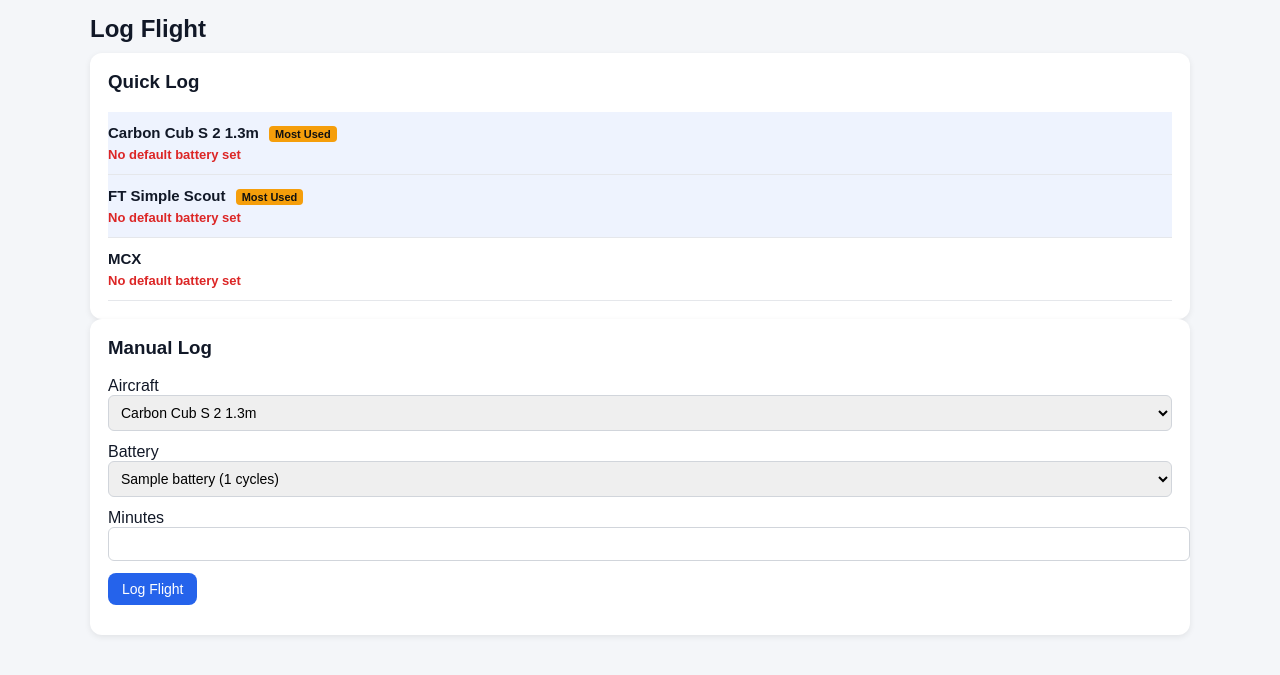
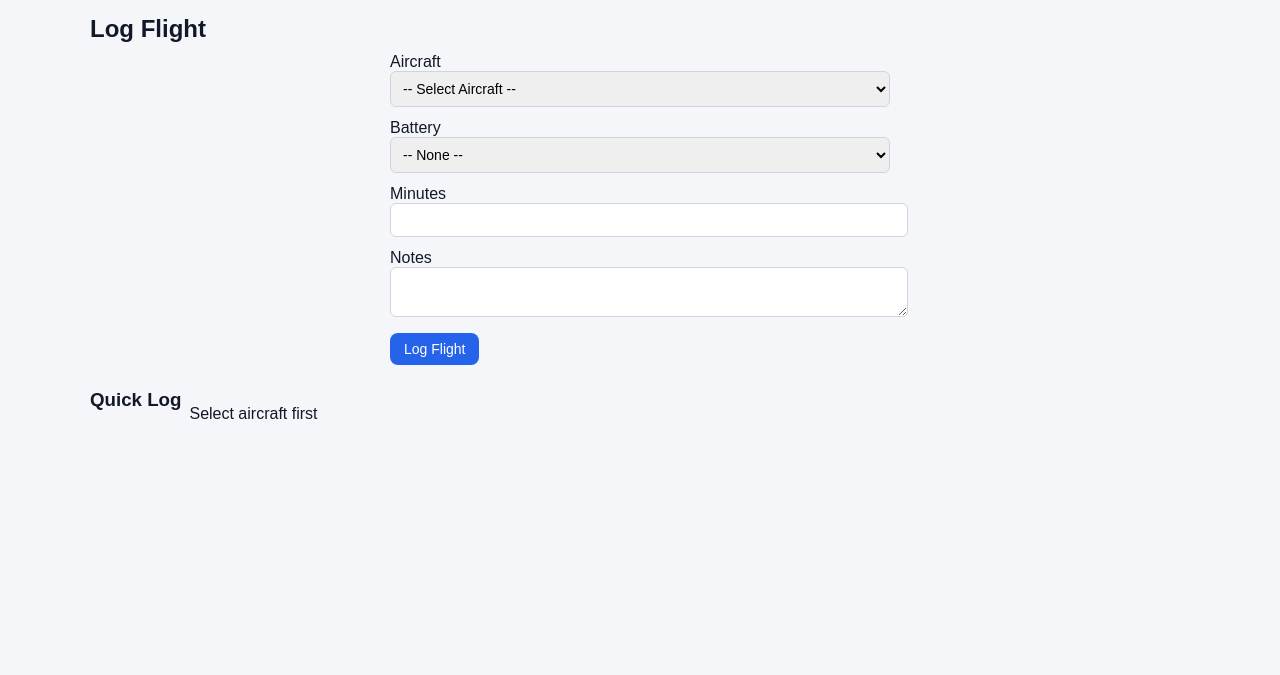
Before and after one commit to etiamsurgo/rc_inventory, a Flask app: page /log_flight in a window 1280 px wide. Shown: the part 91-766 px from the top of the page. Run offline with Flask 3, Linux system fonts and the light colour scheme; data comes from the database, SQL or seed files in the repository; tables that the repository leaves empty hold one stand-in row (values such as "Sample post").

Commit message:
Profile fix

```diff
--- a/app.py
+++ b/app.py
@@ -1,130 +1,117 @@
 from flask import Flask, render_template, request, redirect
-from database import get_db, init_db, process_flight
+from database import get_db
 
 app = Flask(__name__)
 
-init_db()
-
-
 @app.route("/")
 def home():
-
     db = get_db()
 
-    pilot = db.execute("SELECT * FROM pilot_profile LIMIT 1").fetchone()
-    if pilot is None:
-        pilot = {}
+    total_aircraft = db.execute("SELECT COUNT(*) FROM aircraft").fetchone()[0]
+    total_flights = db.execute("SELECT COUNT(*) FROM flights").fetchone()[0]
+    total_minutes = db.execute("SELECT SUM(minutes) FROM flights").fetchone()[0] or 0
 
-    aircraft_count = db.execute("SELECT COUNT(*) FROM aircraft").fetchone()[0]
-    item_count = db.execute("SELECT COUNT(*) FROM items").fetchone()[0]
-    flight_count = db.execute("SELECT COUNT(*) FROM flights").fetchone()[0]
-
-    batteries = db.execute("SELECT * FROM batteries").fetchall()
-
-    top_aircraft = db.execute("""
-        SELECT a.name, COALESCE(SUM(f.minutes),0) as total_minutes
-        FROM aircraft a
-        LEFT JOIN flights f ON a.id = f.aircraft_id
-        GROUP BY a.id
-        ORDER BY total_minutes DESC
-        LIMIT 1
-    """).fetchone()
+    pilot = db.execute("SELECT * FROM pilot_profile WHERE id=1").fetchone()
 
     return render_template(
         "home.html",
-        pilot=pilot,
-        aircraft_count=aircraft_count,
-        item_count=item_count,
-        flight_count=flight_count,
-        batteries=batteries,
-        top_aircraft=top_aircraft
+        total_aircraft=total_aircraft,
+        total_flights=total_flights,
+        total_minutes=total_minutes,
+        pilot=pilot
     )
-
-
-@app.route("/item/<int:item_id>")
-def item_detail(item_id):
-
-    db = get_db()
-
-    item = db.execute(
-        "SELECT * FROM items WHERE id = ?",
-        (item_id,)
-    ).fetchone()
-
-    return render_template("item_detail.html", item=item)
-
-
-@app.route("/profile", methods=["GET", "POST"])
-def profile():
-
-    db = get_db()
-
-    if request.method == "POST":
-
-        db.execute("DELETE FROM pilot_profile")
-
-        db.execute(
-            """INSERT INTO pilot_profile
-            (name, ama_number, ama_expiration, faa_number, faa_expiration)
-            VALUES (?,?,?,?,?)""",
-            (
-                request.form["name"],
-                request.form["ama_number"],
-                request.form["ama_expiration"],
-                request.form["faa_number"],
-                request.form["faa_expiration"]
-            )
-        )
-
-        db.commit()
-        return redirect("/")
-
-    pilot = db.execute("SELECT * FROM pilot_profile LIMIT 1").fetchone()
-
-    return render_template("profile.html", pilot=pilot)
-
 
 @app.route("/aircraft")
 def aircraft():
+    db = get_db()
+    aircraft = db.execute("""
+    SELECT a.*,
+           SUM(f.minutes) AS total_minutes,
+           COUNT(f.id) AS flight_count
+    FROM aircraft a
+    LEFT JOIN flights f ON a.id = f.aircraft_id
+    GROUP BY a.id
+    ORDER BY a.name
+    """).fetchall()
+    return render_template("aircraft.html", aircraft=aircraft)
 
+@app.route("/add_aircraft", methods=["GET", "POST"])
+def add_aircraft():
+    db = get_db()
+    batteries = db.execute("SELECT * FROM batteries ORDER BY name").fetchall()
+
+    if request.method == "POST":
+        manufacturer = request.form.get("manufacturer")
+        model = request.form.get("model")
+        name = request.form.get("name")
+        aircraft_type = request.form.get("type")
+        default_battery = request.form.get("default_battery")
+        notes = request.form.get("notes")
+
+        cursor = db.execute("""
+        INSERT INTO aircraft (manufacturer, model, name, type, default_battery_id, notes)
+        VALUES (?,?,?,?,?,?)
+        """, (
+            manufacturer,
+            model,
+            name,
+            aircraft_type,
+            default_battery if default_battery else None,
+            notes
+        ))
+
+        aircraft_id = cursor.lastrowid
+        usable_batteries = request.form.getlist("usable_batteries[]")
+
+        if default_battery and default_battery not in usable_batteries:
+            usable_batteries.append(default_battery)
+
+        for battery_id in usable_batteries:
+            db.execute("""
+            INSERT INTO aircraft_batteries (aircraft_id, battery_id)
+            VALUES (?,?)
+            """, (aircraft_id, battery_id))
+
+        db.commit()
+        return redirect("/aircraft")
+
+    return render_template("add_aircraft.html", batteries=batteries)
+
+@app.route("/aircraft/<int:aircraft_id>")
+def aircraft_detail(aircraft_id):
     db = get_db()
 
     aircraft = db.execute("""
-        SELECT a.*, b.name as battery_name
-        FROM aircraft a
-        LEFT JOIN batteries b ON a.default_battery_id = b.id
-    """).fetchall()
-
-    return render_template("aircraft.html", aircraft=aircraft)
-
-
-@app.route("/aircraft/<int:aircraft_id>")
-def aircraft_detail(aircraft_id):
-
-    db = get_db()
-
-    aircraft = db.execute("""
-        SELECT a.*, b.name as battery_name
-        FROM aircraft a
-        LEFT JOIN batteries b ON a.default_battery_id = b.id
-        WHERE a.id=?
+    SELECT a.*, b.name AS battery_name
+    FROM aircraft a
+    LEFT JOIN batteries b ON a.default_battery_id = b.id
+    WHERE a.id=?
     """, (aircraft_id,)).fetchone()
 
     flights = db.execute("""
-        SELECT f.*, b.name as battery_name
-        FROM flights f
-        LEFT JOIN batteries b ON f.battery_id = b.id
-        WHERE f.aircraft_id = ?
-        ORDER BY f.date DESC
+    SELECT f.*, b.name AS battery_name
+    FROM flights f
+    LEFT JOIN batteries b ON f.battery_id = b.id
+    WHERE aircraft_id=?
+    ORDER BY date DESC
     """, (aircraft_id,)).fetchall()
 
     compatible_batteries = db.execute("""
-        SELECT b.*
-        FROM batteries b
-        JOIN aircraft_batteries ab
-        ON b.id = ab.battery_id
-        WHERE ab.aircraft_id = ?
+    SELECT b.*
+    FROM batteries b
+    JOIN aircraft_batteries ab
+    ON b.id = ab.battery_id
+    WHERE ab.aircraft_id = ?
     """, (aircraft_id,)).fetchall()
+
+    total_minutes = db.execute("""
+    SELECT SUM(minutes)
+    FROM flights
+    WHERE aircraft_id=?
+    """, (aircraft_id,)).fetchone()[0] or 0
+
+    aircraft = dict(aircraft)
+    aircraft["total_minutes"] = total_minutes
 
     return render_template(
         "aircraft_detail.html",
@@ -133,161 +120,153 @@ def aircraft_detail(aircraft_id):
         compatible_batteries=compatible_batteries
     )
 
+@app.route("/log_flight", methods=["GET", "POST"])
+def log_flight():
+    db = get_db()
+    aircraft = db.execute("SELECT * FROM aircraft ORDER BY name").fetchall()
+    aircraft_id = request.args.get("aircraft") or request.form.get("aircraft")
 
-@app.route("/add_aircraft", methods=["GET", "POST"])
-def add_aircraft():
+    batteries = []
+    if aircraft_id:
+        batteries = db.execute("""
+        SELECT b.*
+        FROM batteries b
+        JOIN aircraft_batteries ab
+        ON b.id = ab.battery_id
+        WHERE ab.aircraft_id = ?
+        ORDER BY b.name
+        """, (aircraft_id,)).fetchall()
 
-    db = get_db()
-    batteries = db.execute("SELECT * FROM batteries").fetchall()
+    quick = request.args.get("quick")
+    if quick and aircraft_id:
+        db.execute("""
+        INSERT INTO flights (aircraft_id, minutes)
+        VALUES (?,?)
+        """, (aircraft_id, quick))
+        db.commit()
+        return redirect(f"/aircraft/{aircraft_id}")
 
     if request.method == "POST":
+        aircraft_id = request.form["aircraft"]
+        battery_id = request.form.get("battery")
+        minutes = request.form["minutes"]
+        notes = request.form.get("notes")
 
-        name = request.form["name"]
-        type = request.form["type"]
-        notes = request.form["notes"]
-        default_battery = request.form.get("default_battery")
+        db.execute("""
+        INSERT INTO flights (aircraft_id, battery_id, minutes, notes)
+        VALUES (?,?,?,?)
+        """, (
+            aircraft_id,
+            battery_id if battery_id else None,
+            minutes,
+            notes
+        ))
 
-        usable_batteries = request.form.getlist("usable_batteries[]")
-
-        if default_battery and default_battery not in usable_batteries:
-            usable_batteries.append(default_battery)
-
-        cursor = db.execute(
-            """
-            INSERT INTO aircraft (name, type, notes, default_battery_id)
-            VALUES (?, ?, ?, ?)
-            """,
-            (
-                name,
-                type,
-                notes,
-                default_battery if default_battery else None
-            )
-        )
-
-        aircraft_id = cursor.lastrowid
-
-        for battery_id in usable_batteries:
-            db.execute(
-                "INSERT INTO aircraft_batteries (aircraft_id, battery_id) VALUES (?, ?)",
-                (aircraft_id, battery_id)
-            )
-
+        if battery_id:
+            db.execute("UPDATE batteries SET cycles = cycles + 1 WHERE id=?", (battery_id,))
         db.commit()
-
-        return redirect("/aircraft")
-
-    return render_template("add_aircraft.html", batteries=batteries)
-
-
-@app.route("/items")
-def items():
-
-    db = get_db()
-    items = db.execute("SELECT * FROM items").fetchall()
-
-    return render_template("items.html", items=items)
-
-
-@app.route("/add_item", methods=["GET", "POST"])
-def add_item():
-
-    db = get_db()
-
-    if request.method == "POST":
-
-        db.execute(
-            "INSERT INTO items (name,category,brand,model,serial,notes) VALUES (?,?,?,?,?,?)",
-            (
-                request.form["name"],
-                request.form["category"],
-                request.form["brand"],
-                request.form["model"],
-                request.form["serial"],
-                request.form["notes"]
-            )
-        )
-
-        db.commit()
-        return redirect("/items")
-
-    return render_template("add_item.html")
-
-
-@app.route("/log_flight", methods=["GET", "POST"])
-def log_flight():
-
-    db = get_db()
-
-    aircraft = db.execute("""
-        SELECT a.*,
-        COALESCE(SUM(f.minutes),0) as total_minutes
-        FROM aircraft a
-        LEFT JOIN flights f ON a.id = f.aircraft_id
-        GROUP BY a.id
-        ORDER BY total_minutes DESC
-    """).fetchall()
-
-    batteries = db.execute("SELECT * FROM batteries").fetchall()
-
-    quick_minutes = request.args.get("quick")
-    aircraft_id = request.args.get("aircraft")
-
-    if quick_minutes and aircraft_id:
-
-        a = db.execute(
-            "SELECT * FROM aircraft WHERE id=?",
-            (aircraft_id,)
-        ).fetchone()
-
-        if a and a["default_battery_id"]:
-
-            minutes = int(quick_minutes)
-
-            process_flight(a["id"], a["default_battery_id"], minutes)
-
-            return redirect("/log_flight")
-
-    if request.method == "POST":
-
-        aircraft_id = request.form["aircraft"]
-        battery_id = request.form.get("battery") or None
-        minutes = int(request.form["minutes"])
-
-        process_flight(aircraft_id, battery_id, minutes)
-
-        return redirect("/log_flight")
+        return redirect("/")
 
     return render_template(
         "log_flight.html",
         aircraft=aircraft,
-        batteries=batteries
+        batteries=batteries,
+        selected_aircraft=aircraft_id
     )
 
+@app.route("/items")
+def items():
+    db = get_db()
+    items = db.execute("SELECT * FROM items ORDER BY category,name").fetchall()
+    return render_template("items.html", items=items)
+
+@app.route("/add_item", methods=["GET", "POST"])
+def add_item():
+    db = get_db()
+    if request.method == "POST":
+        db.execute("""
+        INSERT INTO items (name, category, brand, model, serial, notes)
+        VALUES (?,?,?,?,?,?)
+        """, (
+            request.form["name"],
+            request.form["category"],
+            request.form["brand"],
+            request.form["model"],
+            request.form["serial"],
+            request.form["notes"]
+        ))
+        db.commit()
+        return redirect("/items")
+    return render_template("add_item.html")
+
+@app.route("/item/<int:item_id>")
+def item_detail(item_id):
+    db = get_db()
+    item = db.execute("SELECT * FROM items WHERE id=?", (item_id,)).fetchone()
+    return render_template("item_detail.html", item=item)
 
 @app.route("/analytics")
 def analytics():
+    db = get_db()
+    flights = db.execute("""
+    SELECT date, COUNT(*) as flights
+    FROM flights
+    GROUP BY date
+    ORDER BY date
+    """).fetchall()
 
-    db = get_db()
-
-    batteries = db.execute("SELECT name,cycles FROM batteries").fetchall()
-
-    aircraft = db.execute("""
-        SELECT aircraft.name,
-        SUM(flights.minutes) as minutes
-        FROM flights
-        JOIN aircraft ON flights.aircraft_id=aircraft.id
-        GROUP BY aircraft.id
+    aircraft_usage = db.execute("""
+    SELECT a.name, COUNT(f.id) as flights
+    FROM aircraft a
+    LEFT JOIN flights f
+    ON a.id = f.aircraft_id
+    GROUP BY a.name
     """).fetchall()
 
     return render_template(
         "analytics.html",
-        battery_labels=[b["name"] for b in batteries],
-        battery_cycles=[b["cycles"] for b in batteries],
-        aircraft_labels=[a["name"] for a in aircraft],
-        aircraft_minutes=[a["minutes"] for a in aircraft]
+        flights=flights,
+        aircraft_usage=aircraft_usage
     )
 
+# ------------------- FIXED PROFILE ROUTE -------------------
+@app.route("/profile", methods=["GET", "POST"])
+def profile():
+    db = get_db()
+    # Ensure table exists: pilot_profile should have id=1 for single row
+    db.execute("""
+    CREATE TABLE IF NOT EXISTS pilot_profile (
+        id INTEGER PRIMARY KEY,
+        name TEXT,
+        ama_number TEXT,
+        ama_expiration TEXT,
+        faa_number TEXT,
+        faa_expiration TEXT
+    )
+    """)
+
+    if request.method == "POST":
+        db.execute("""
+        INSERT INTO pilot_profile (id, name, ama_number, ama_expiration, faa_number, faa_expiration)
+        VALUES (1,?,?,?,?,?)
+        ON CONFLICT(id) DO UPDATE SET
+            name=excluded.name,
+            ama_number=excluded.ama_number,
+            ama_expiration=excluded.ama_expiration,
+            faa_number=excluded.faa_number,
+            faa_expiration=excluded.faa_expiration
+        """, (
+            request.form["name"],
+            request.form["ama_number"],
+            request.form["ama_expiration"],
+            request.form["faa_number"],
+            request.form["faa_expiration"]
+        ))
+        db.commit()
+        return redirect("/")
+
+    pilot = db.execute("SELECT * FROM pilot_profile WHERE id=1").fetchone()
+    return render_template("profile.html", pilot=pilot)
 
 if __name__ == "__main__":
     app.run(debug=True)
--- a/database.py
+++ b/database.py
@@ -5,7 +5,7 @@ DB_NAME = "rc_fleet.db"
 
 
 def get_db():
-    conn = sqlite3.connect(DB_NAME)
+    conn = sqlite3.connect("rc_fleet.db")
     conn.row_factory = sqlite3.Row
     return conn
 
--- a/templates/log_flight.html
+++ b/templates/log_flight.html
@@ -4,57 +4,18 @@
 
 <h2>Log Flight</h2>
 
-<div class="card">
+<div class="form-container">
 
-<h3>Quick Log</h3>
+<form method="post">
+
+<label>Aircraft</label>
+
+<select name="aircraft" id="aircraft_select" required>
+
+<option value="">-- Select Aircraft --</option>
 
 {% for a in aircraft %}
-
-<div class="quick-row {% if loop.index <= 2 %}top-aircraft{% endif %}">
-
-<div class="quick-title">
-{{ a.name }}
-
-{% if loop.index <= 2 %}
-<span class="badge">Most Used</span>
-{% endif %}
-
-</div>
-
-{% if a.default_battery_id %}
-
-<div class="quick-log">
-
-<a class="quick-btn" href="/log_flight?quick=5&aircraft={{ a.id }}">5</a>
-<a class="quick-btn" href="/log_flight?quick=7&aircraft={{ a.id }}">7</a>
-<a class="quick-btn" href="/log_flight?quick=10&aircraft={{ a.id }}">10</a>
-
-</div>
-
-{% else %}
-
-<div class="warning">No default battery set</div>
-
-{% endif %}
-
-</div>
-
-{% endfor %}
-
-</div>
-
-
-<div class="card">
-
-<h3>Manual Log</h3>
-
-<form method="POST">
-
-<label>Aircraft</label>
-<select name="aircraft" id="aircraft-select">
-
-{% for a in aircraft %}
-<option value="{{ a.id }}" data-battery="{{ a.default_battery_id }}">
+<option value="{{ a.id }}" {% if selected_aircraft == a.id|string %}selected{% endif %}>
 {{ a.name }}
 </option>
 {% endfor %}
@@ -64,53 +25,67 @@
 
 <label>Battery</label>
 
-<select name="battery" id="battery-select">
+<select name="battery">
+
+<option value="">-- None --</option>
 
 {% for b in batteries %}
-<option value="{{ b.id }}">
-{{ b.name }} ({{ b.cycles }} cycles)
-</option>
+<option value="{{ b.id }}">{{ b.name }}</option>
 {% endfor %}
 
 </select>
 
 
 <label>Minutes</label>
+
 <input type="number" name="minutes" required>
 
-<button class="btn">Log Flight</button>
+
+<label>Notes</label>
+
+<textarea name="notes"></textarea>
+
+
+<button class="btn" type="submit">Log Flight</button>
+
 
 </form>
 
 </div>
 
 
+<div class="quick-log">
+
+<h3>Quick Log</h3>
+
+{% if selected_aircraft %}
+
+<a class="quick-btn" href="/log_flight?quick=5&aircraft={{ selected_aircraft }}">+5</a>
+<a class="quick-btn" href="/log_flight?quick=7&aircraft={{ selected_aircraft }}">+7</a>
+<a class="quick-btn" href="/log_flight?quick=10&aircraft={{ selected_aircraft }}">+10</a>
+
+{% else %}
+
+<p>Select aircraft first</p>
+
+{% endif %}
+
+</div>
+
+
 <script>
 
-document.getElementById("aircraft-select").addEventListener("change", function() {
+const aircraftSelect = document.getElementById("aircraft_select")
 
-    let selected = this.options[this.selectedIndex]
-    let batteryId = selected.getAttribute("data-battery")
+aircraftSelect.addEventListener("change", function(){
 
-    let batterySelect = document.getElementById("battery-select")
+const aircraftId = this.value
 
-    if (batteryId) {
-
-        for (let i = 0; i < batterySelect.options.length; i++) {
-
-            if (batterySelect.options[i].value == batteryId) {
-
-                batterySelect.selectedIndex = i
-                break
-
-            }
-
-        }
-
-    }
+window.location = "/log_flight?aircraft=" + aircraftId
 
 })
 
 </script>
 
+
 {% endblock %}
```
Also changed, not shown: init_db.py (added, +64 -0 lines), templates/add_aircraft.html (+32 -13 lines), templates/profile.html (+5 -8 lines), rc_fleet.db.
